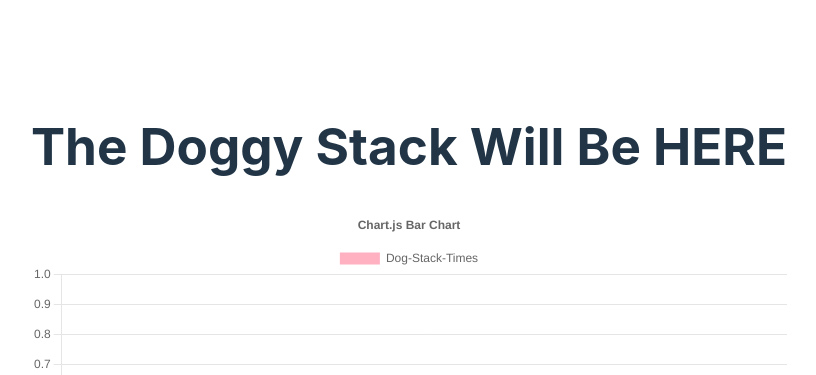
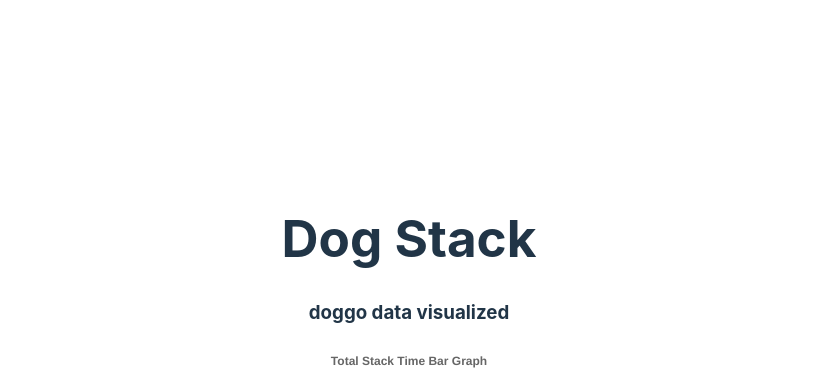
Before and after one commit to jbc2313/queue_dog, a React (Vite) app: page /stackView in a window 1280 px wide. Shown: the top 375 px of the page, without its empty margins (231-1047 px from the left). Built offline with nearby package versions, Linux system fonts and the light colour scheme; no server answers.

Commit message:
visual updates

```diff
--- a/src/components/StackChart.tsx
+++ b/src/components/StackChart.tsx
@@ -35,7 +35,7 @@ const Stackchart: React.FC = () => {
             },
             title: {
                 display: true,
-                text: 'Chart.js Bar Chart',
+                text: 'Total Stack Time Bar Graph',
             },
         },
     }
--- a/src/pages/StackView.tsx
+++ b/src/pages/StackView.tsx
@@ -6,9 +6,9 @@ const QueueView = () => {
 
     return (
         <div>
-            <h1>The Doggy Stack Will Be HERE</h1>
+            <h1>Dog Stack</h1>
+            <h3>doggo data visualized</h3>
             <StackMain />
-
         </div>
 
 
```
Also changed, not shown: 1 other file (tests, documents, lock files or other folders).
